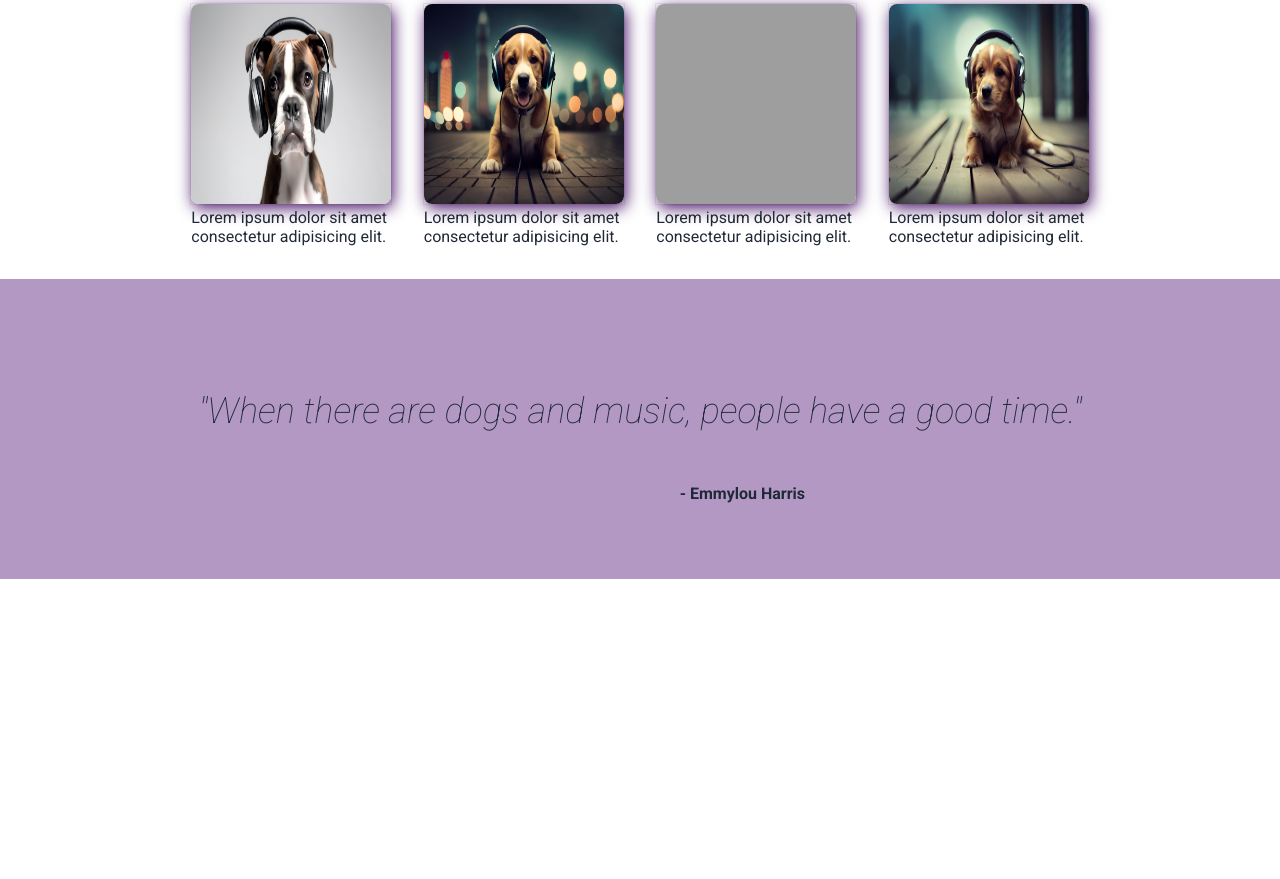
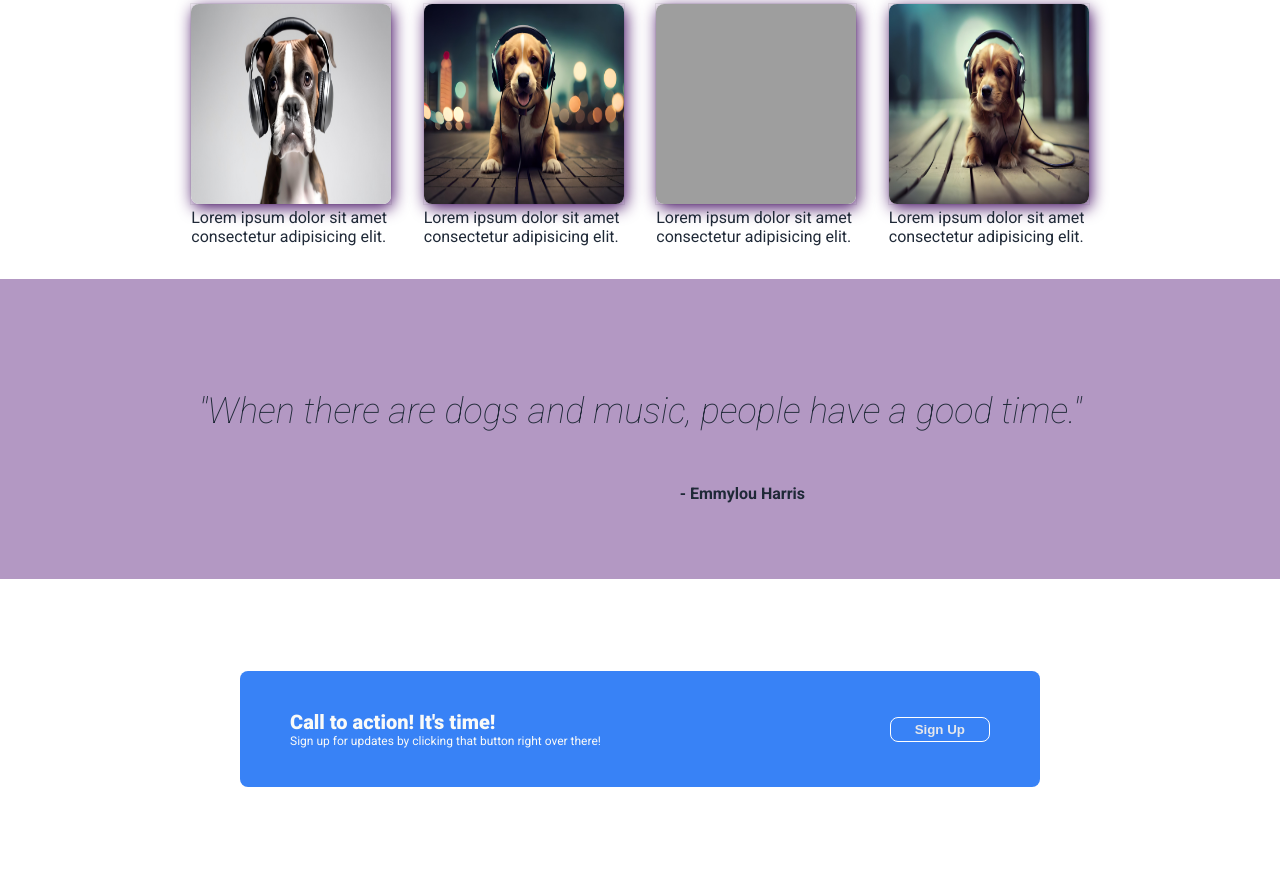
Before and after one commit to aejaudio/Odin-Landing-Page, a plain HTML site: page index.html in a window 1280 px wide. Shown: the part 646-1525 px from the top of the page. Before the commit the page ends 1225 px from the top, so only its background shows below. Drawn offline with Linux system fonts and the light colour scheme; grey boxes are pictures that could not be loaded.

Commit message:
Add fourth block

```diff
--- a/index.html
+++ b/index.html
@@ -40,5 +40,15 @@
         <p class="quote">"When there are dogs and music, people have a good time."</p>
         <p class="quoter">- Emmylou Harris</p>
     </div>
+    <div class="fourth-block">
+        <div class="action">
+            <div class="header-text">
+                <div class="header-three">Call to action! It's time!</div>
+                <div class="text-three">Sign up for updates by clicking that button right over there!</div>
+            </div>
+                <button class="button-two">Sign Up</button>
+            </div>
+        </div>
+    </div>
 </body>
 </html>
--- a/style.css
+++ b/style.css
@@ -73,6 +73,7 @@ a{
     height: 25px;
     max-width: 100px;
     padding: 0;
+    font-weight: bold;
 
 }
 .image-container{
@@ -132,3 +133,49 @@ a{
     justify-content: flex-end;
     padding-right: 300px;
 }
+.fourth-block{
+    height: 300px;
+    display: flex;
+    justify-content: center;
+    align-items: center;
+    color: #F9FAF8;
+    padding-left: 175px;
+    padding-right: 175px;
+}
+.button-two{
+    cursor: pointer;
+    background-color: #3882F6;
+    border-radius: 8px;
+    padding: 8px 24px;
+    color: #E5E7EB;
+    border: 1.5px solid white;
+    font-weight: bold;
+    height: 25px;
+    max-width: 200px;
+    display: flex;
+    align-items: center;
+    justify-content: space-between;
+
+}
+.action{
+    background: #3882F6;
+    height: 100px;
+    width: 700px;
+    border-radius: 8px;
+    padding-left: 50px;
+    padding-right: 50px;
+    padding-bottom: 8px;
+    padding-top: 8px;
+    display: flex;
+    justify-content: space-between;
+    align-items: center;
+    align-content: space-evenly;
+
+}
+.header-three{
+    font-size: 20px;
+}
+.text-three{
+    font-size: 12px;
+    font-weight: 400;
+}
```
